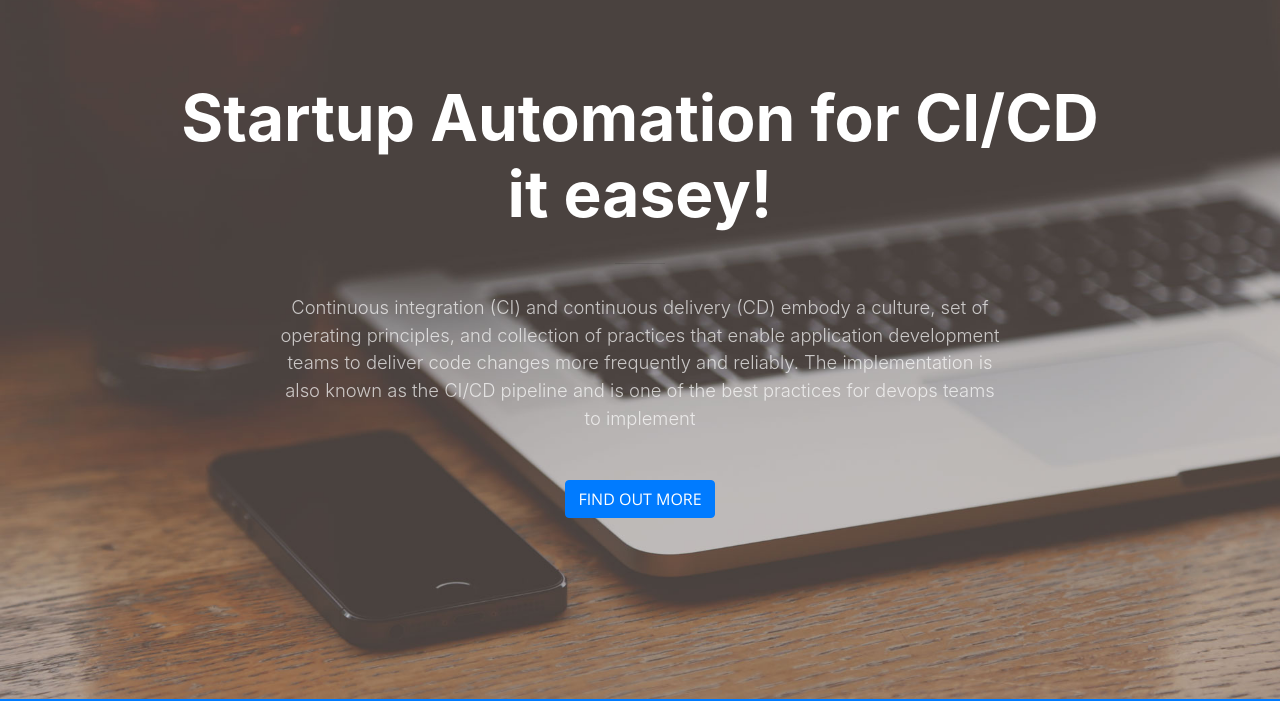
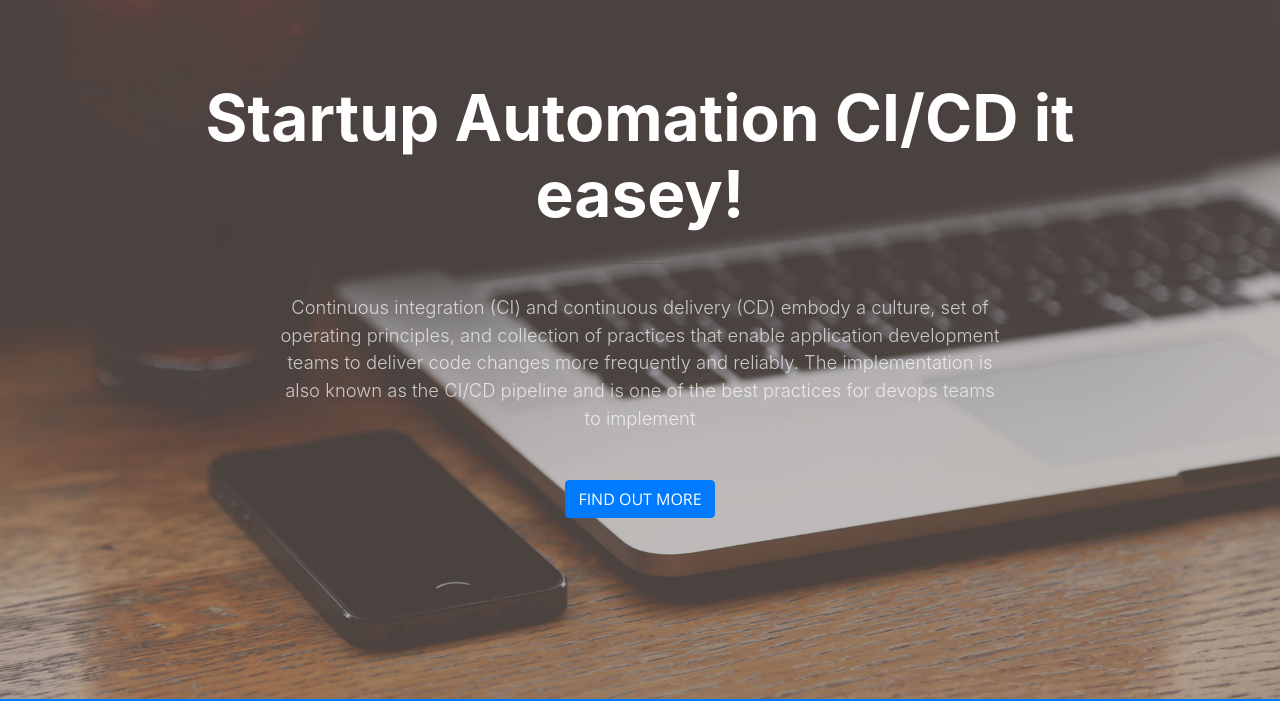
Before and after one commit to sappachok/wunca39, a website with bundled scripts: page sample-html/index.html in a window 1280 px wide. Shown: the part 101-802 px from the top of the page. Built offline with nearby package versions, Linux system fonts and the light colour scheme.

Commit message:
update index.htrml

```diff
--- a/sample-html/index.html
+++ b/sample-html/index.html
@@ -59,7 +59,7 @@
         <div class="row">
           <div class="col-lg-10 mx-auto">
             <h1>
-              <strong>Startup Automation for CI/CD it easey!</strong>
+              <strong>Startup Automation CI/CD it easey!</strong>
             </h1>
             <hr>
           </div>
```
